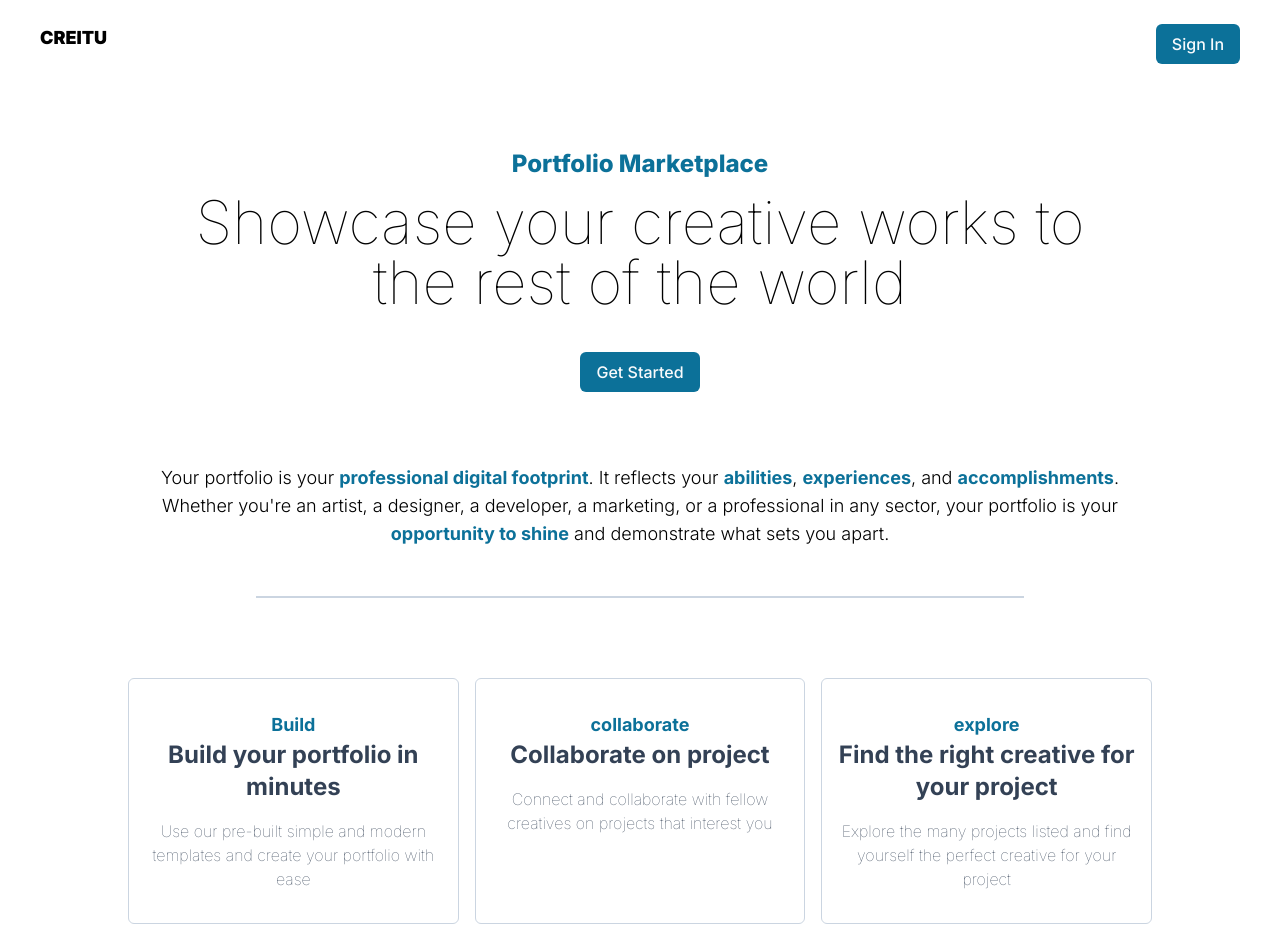
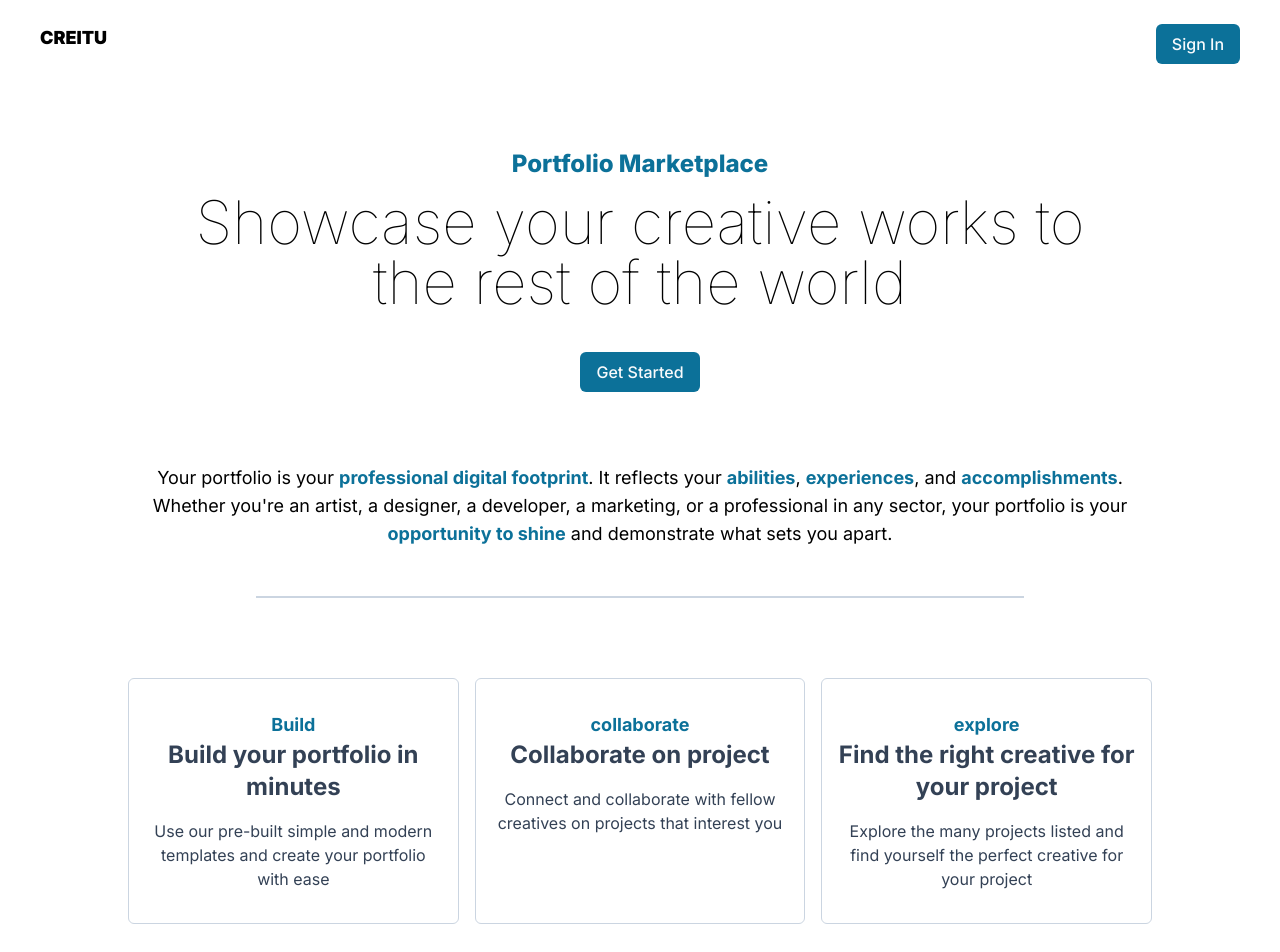
Before and after one commit to novalabsug/creitu-frontend, a Next.js app: page / in a window 1280 px wide. Shown: the top 952 px of the page. Built offline with nearby package versions, Linux system fonts and the light colour scheme.

Commit message:
changes fonts

```diff
--- a/app/page.jsx
+++ b/app/page.jsx
@@ -14,7 +14,7 @@ export default function Home() {
       <div className="py-8">
         <div className="flex">
           <div className="m-auto lg:w-4/5 w-[95%]">
-            <p className="text-center text-lg font-light">
+            <p className="text-center text-lg ">
               Your portfolio is your{" "}
               <span className="primary-color font-bold">
                 professional digital footprint
@@ -60,7 +60,7 @@ export default function Home() {
                 Build your portfolio in minutes
               </h3>
 
-              <p className="text-center text-base text-slate-700 my-4 font-thin">
+              <p className="text-center text-base text-slate-700 my-4">
                 Use our pre-built simple and modern templates and create your
                 portfolio with ease
               </p>
@@ -75,7 +75,7 @@ export default function Home() {
                 Collaborate on project
               </h3>
 
-              <p className="text-center text-base text-slate-700 my-4 font-thin">
+              <p className="text-center text-base text-slate-700 my-4">
                 Connect and collaborate with fellow creatives on projects that
                 interest you
               </p>
@@ -90,7 +90,7 @@ export default function Home() {
                 Find the right creative for your project
               </h3>
 
-              <p className="text-center text-base text-slate-700 my-4 font-thin">
+              <p className="text-center text-base text-slate-700 my-4">
                 Explore the many projects listed and find yourself the perfect
                 creative for your project
               </p>
```
